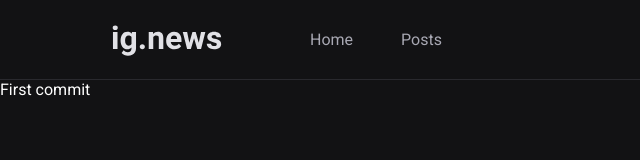
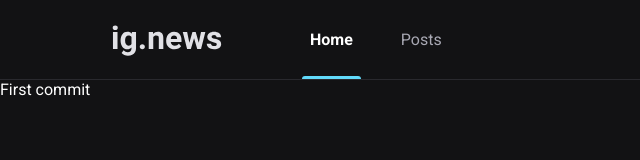
Before and after one commit to diebraga/ig.news, a Next.js app in the folder ig.news/: page / in a window 1280 px wide. Shown: the top 160 px of the page, without its empty margins (0-640 px from the left). Built offline with nearby package versions, Linux system fonts and the light colour scheme.

Commit message:
active link props

```diff
--- /dev/null
+++ b/ig.news/components/ActiveLink.tsx
@@ -0,0 +1,28 @@
+import { useRouter } from "next/dist/client/router";
+import Link, { LinkProps } from "next/link";
+import { ReactElement, cloneElement } from "react";
+
+interface ActiveLinkProps extends LinkProps {
+  children: ReactElement;
+  activeClassName: string;
+}
+
+export function ActiveLink({
+  children,
+  activeClassName,
+  ...rest
+}: ActiveLinkProps) {
+  const { asPath } = useRouter();
+
+  const className = asPath === rest.href
+    ? activeClassName
+    : '';
+
+  return (
+    <Link {...rest}>
+      { cloneElement(children, {
+        className
+      }) }
+    </Link>
+  )
+}
--- a/ig.news/components/Header.tsx
+++ b/ig.news/components/Header.tsx
@@ -1,5 +1,5 @@
-import Link from 'next/link'
 import styles from '../styles/header.module.scss'
+import { ActiveLink } from './ActiveLink'
 
 export function Header() {
   return (
@@ -7,12 +7,13 @@ export function Header() {
       <div className={styles.headerContent}>
         <img src="logo.svg" alt="logo"/>
         <nav>
-          <Link href="/">
+          <ActiveLink href="/" activeClassName={styles.active}>
             <a>Home</a>
-          </Link>
-          <Link href="/posts">
+          </ActiveLink>
+
+          <ActiveLink href="/posts" activeClassName={styles.active}>
             <a>Posts</a>
-          </Link>
+          </ActiveLink>
         </nav>
       </div>
     </header>
--- a/ig.news/pages/_document.tsx
+++ b/ig.news/pages/_document.tsx
@@ -8,7 +8,7 @@ export default class MyDocument extends Document {
           <link rel="preconnect" href="https://fonts.gstatic.com" />
           <link href="https://fonts.googleapis.com/css2?family=Roboto:wght@400;700;900&display=swap" rel="stylesheet" />
 
-          <link rel="shortcut icon" href="/favicon.ico" type="image/png"/>
+          <link rel="shortcut icon" href="/favicon.ico" type="image/x-icon"/>
         </Head>
         <body>
           <Main />
```
